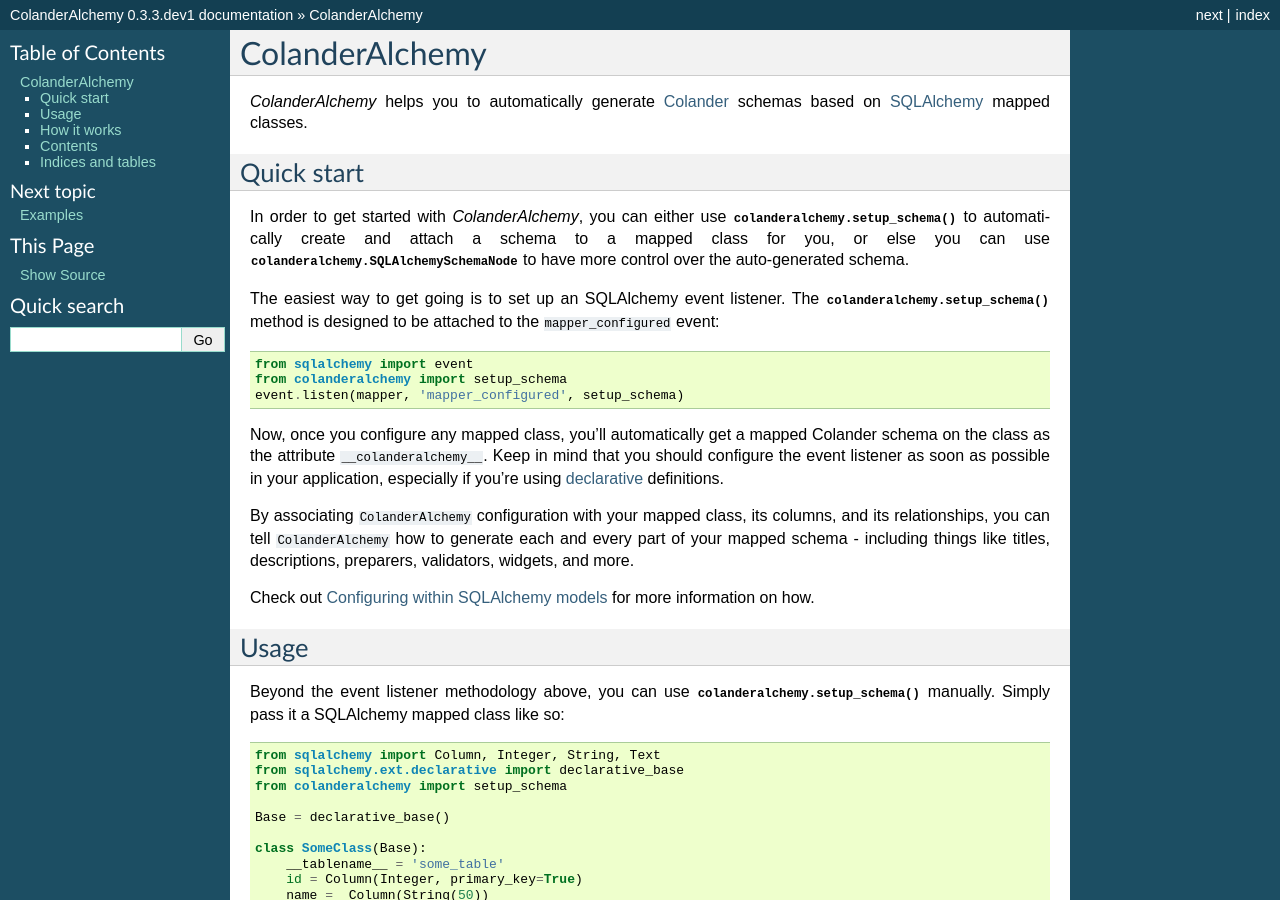
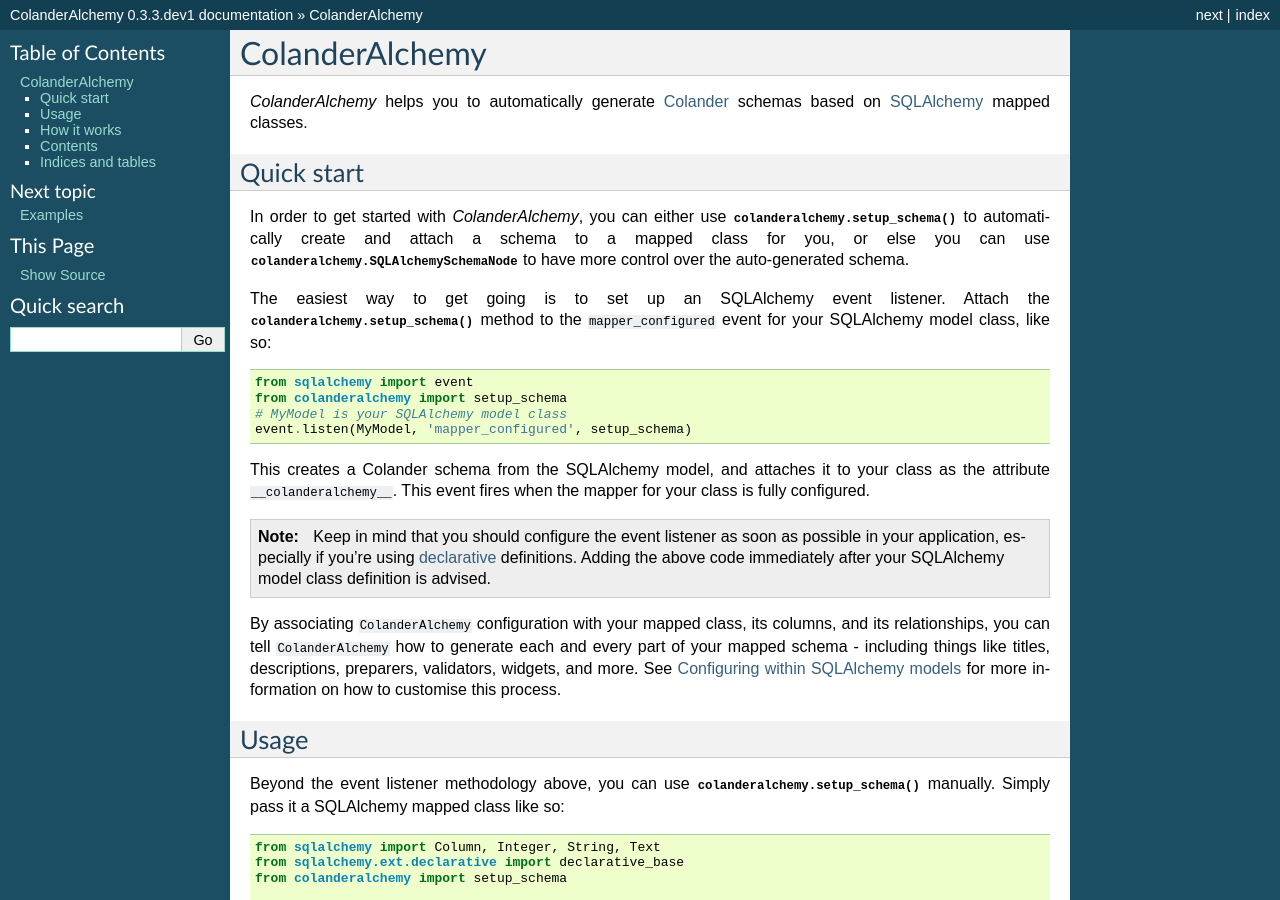
Before and after one commit to stefanofontanelli/ColanderAlchemy, a Sphinx documentation site: the page built from docs/source/index.rst, in a window 1280 px wide and 900 px high. Built offline with Sphinx 7.4.7, drawn with Linux system fonts in a browser that asks for light colours.

Commit message:
Update quickstart documentation

```diff
--- a/CHANGES.rst
+++ b/CHANGES.rst
@@ -4,6 +4,8 @@
 0.3.3 (unreleased)
 ------------------
 
+- Clarify documentation for quickstart.
+  [davidjb]
 
 
 0.3.2.post1 (2014-03-11)
--- a/docs/source/index.rst
+++ b/docs/source/index.rst
@@ -6,9 +6,9 @@
 ColanderAlchemy
 ===============
 
-`ColanderAlchemy` helps you to automatically generate
-`Colander <http://docs.pylonsproject.org/projects/colander/>`_
-schemas based on `SQLAlchemy <http://www.sqlalchemy.org/>`_ mapped classes.
+`ColanderAlchemy` helps you to automatically generate `Colander
+<http://docs.pylonsproject.org/projects/colander/>`_ schemas based on
+`SQLAlchemy <http://www.sqlalchemy.org/>`_ mapped classes.
 
 Quick start
 -----------
@@ -20,28 +20,33 @@
 auto-generated schema.
 
 The easiest way to get going is to set up an SQLAlchemy event listener.
-The :meth:`colanderalchemy.setup_schema` method is designed to be attached to
-the ``mapper_configured`` event:
+Attach the :meth:`colanderalchemy.setup_schema` method to
+the ``mapper_configured`` event for your SQLAlchemy model class, like so:
 
 .. code-block:: python
 
     from sqlalchemy import event
     from colanderalchemy import setup_schema
-    event.listen(mapper, 'mapper_configured', setup_schema)
+    # MyModel is your SQLAlchemy model class
+    event.listen(MyModel, 'mapper_configured', setup_schema)
 
-Now, once you configure any mapped class, you'll automatically get a mapped
-Colander schema on the class as the attribute ``__colanderalchemy__``.
-Keep in mind that you should configure the event listener as soon as possible
-in your application, especially if you're using `declarative
-<http://docs.sqlalchemy.org/en/latest/orm/extensions/declarative/>`_
-definitions.
+This creates a Colander schema from the SQLAlchemy model, and attaches it to
+your class as the attribute ``__colanderalchemy__``.  This event fires when
+the mapper for your class is fully configured.
 
-By associating ``ColanderAlchemy`` configuration with your mapped class,
-its columns, and its relationships, you can tell ``ColanderAlchemy``
-how to generate each and every part of your mapped schema - including things
-like titles, descriptions, preparers, validators, widgets, and more.
+.. note::
 
-Check out :ref:`info_argument` for more information on how.
+   Keep in mind that you should configure the event listener as soon as
+   possible in your application, especially if you're using `declarative
+   <http://docs.sqlalchemy.org/en/latest/orm/extensions/declarative/>`_
+   definitions.  Adding the above code immediately after your SQLAlchemy model
+   class definition is advised.
+
+By associating ``ColanderAlchemy`` configuration with your mapped class, its
+columns, and its relationships, you can tell ``ColanderAlchemy`` how to
+generate each and every part of your mapped schema - including things like
+titles, descriptions, preparers, validators, widgets, and more.  See
+:ref:`info_argument` for more information on how to customise this process.
 
 Usage
 -----
```
